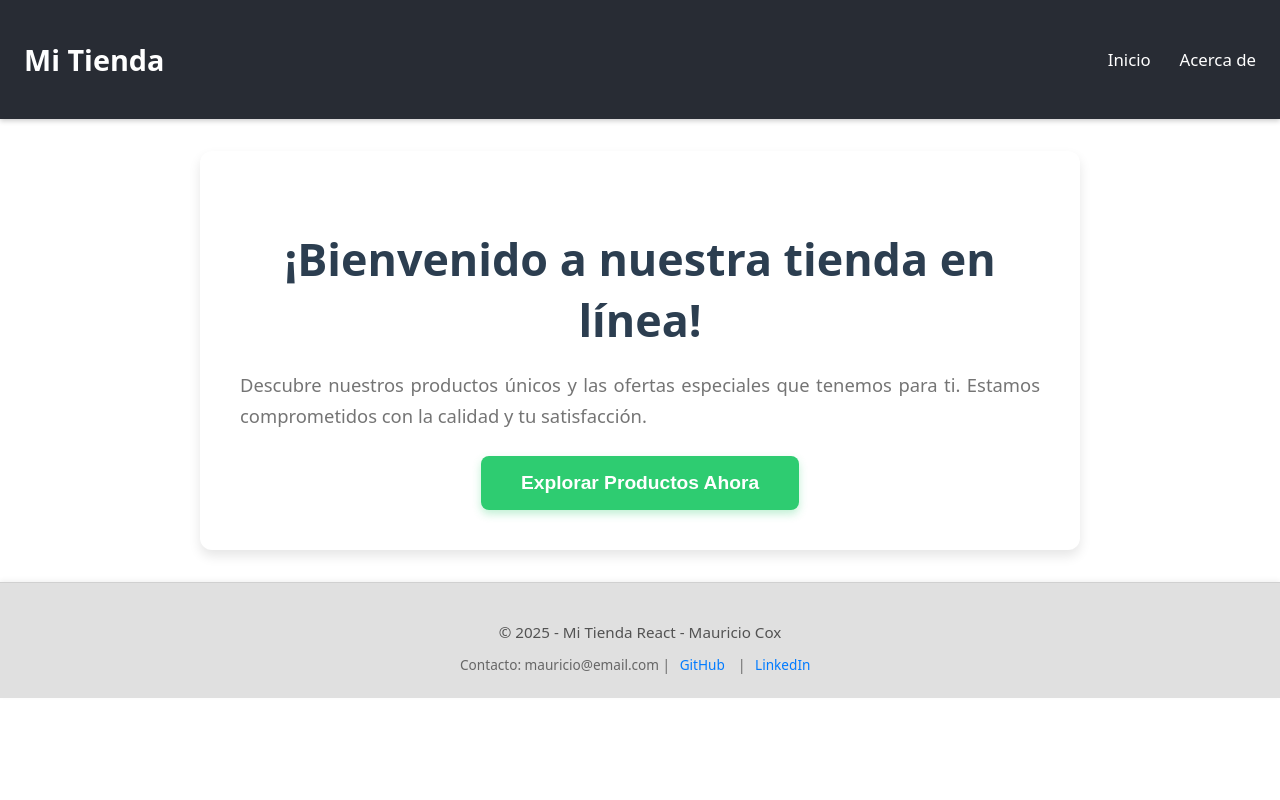
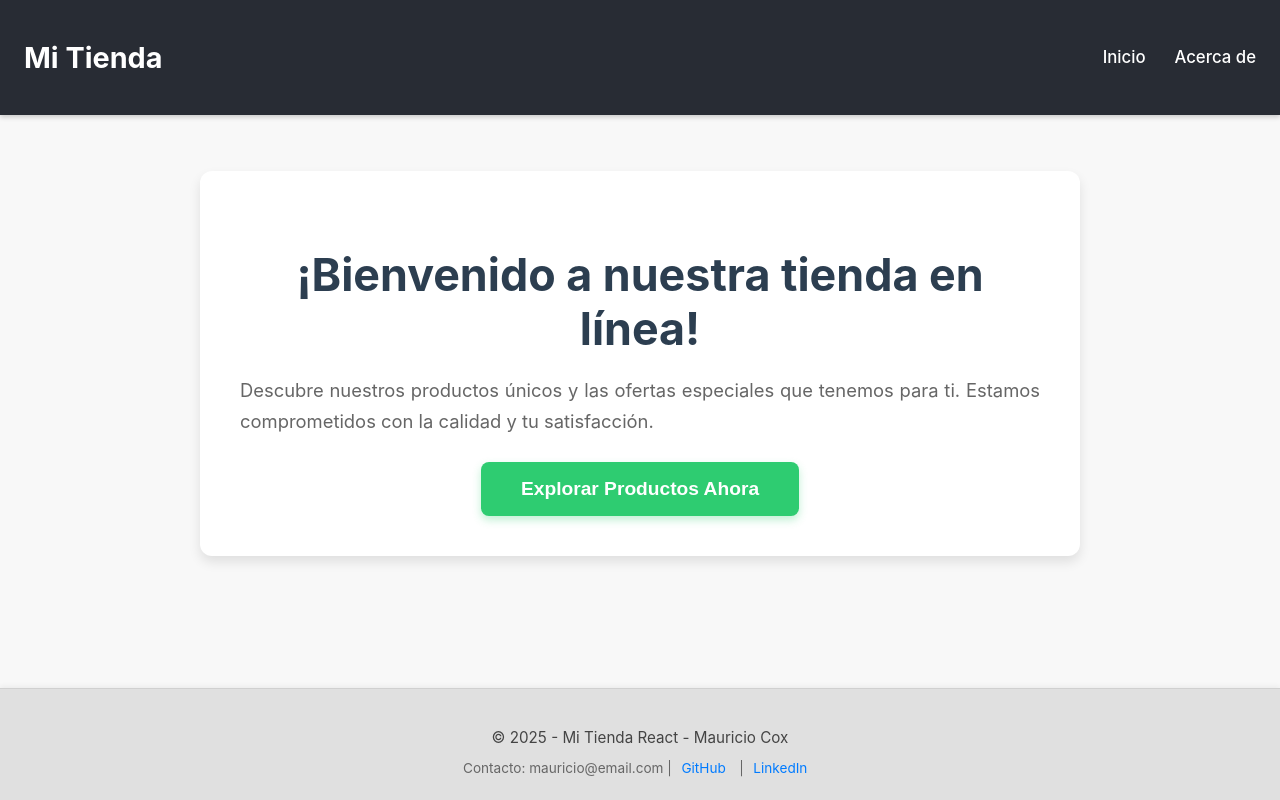
Before and after one commit to coxmau77/PIF_react, a React (Vite) app: page / in a window 1280 px wide. Built offline with nearby package versions, Linux system fonts and the light colour scheme.

Commit message:
chore: CSS config Grid templates area

```diff
--- a/src/index.css
+++ b/src/index.css
@@ -1,8 +1,32 @@
+/* Los estilos del body se mantienen simples */
 body {
-  font-family: system-ui, -apple-system, BlinkMacSystemFont, 'Segoe UI', Roboto, Oxygen, Ubuntu, Cantarell, 'Open Sans', 'Helvetica Neue', sans-serif;
   margin: 0;
+  font-family: -apple-system, BlinkMacSystemFont, 'Segoe UI', 'Roboto', 'Oxygen',
+    'Ubuntu', 'Cantarell', 'Fira Sans', 'Droid Sans', 'Helvetica Neue',
+    sans-serif;
+  -webkit-font-smoothing: antialiased;
+  -moz-osx-font-smoothing: grayscale;
+  background-color: #f8f8f8;
+  color: #333;
 }
 
-p {
-  opacity: 0.9;
+#root {
+  display: grid;
+  grid-template-rows: auto 1fr auto;
+  grid-template-columns: 1fr;
+  grid-template-areas:
+    "nav"
+    "main"
+    "footer";
+  min-height: 100vh;
+  width: 100%;
 }
+
+main {
+  grid-area: main;
+  padding: 1.5rem;
+  max-width: 1200px;
+  margin: 0 auto;
+  width: 100%;
+  box-sizing: border-box;
+}
--- a/src/layout/Footer/Footer.module.css
+++ b/src/layout/Footer/Footer.module.css
@@ -1,6 +1,5 @@
 /* src/layout/Footer/Footer.module.css */
 footer {
-    /* Estilos aplicados directamente a la etiqueta footer */
     text-align: center;
     padding: 1.5rem;
     margin-top: auto;
@@ -9,16 +8,15 @@
     background-color: #e0e0e0;
     color: #555;
     font-size: 0.95rem;
+    grid-area: footer;
 }
 
 footer p {
-    /* Estilos para <p> dentro de <footer> */
     margin-bottom: 0.5rem;
     color: #444;
 }
 
 footer small {
-    /* Estilos para <small> dentro de <footer> */
     display: block;
     font-size: 0.85rem;
     color: #666;
@@ -26,7 +24,6 @@
 }
 
 footer a {
-    /* Estilos para <a> dentro de <footer> */
     color: #007bff;
     text-decoration: none;
     margin: 0 0.6rem;
--- a/src/layout/Nav/Nav.module.css
+++ b/src/layout/Nav/Nav.module.css
@@ -8,14 +8,15 @@
   justify-content: space-between;
   align-items: center;
   z-index: 1000;
+  grid-area: nav;
 }
 
-nav h1 { /* Estilos para <h1> dentro de <nav> */
+nav h1 {
   font-size: 1.8rem;
   font-weight: bold;
 }
 
-nav h1 a { /* Estilos para <a> dentro de <h1> dentro de <nav> */
+nav h1 a {
   color: white;
   text-decoration: none;
   transition: color 0.3s ease;
@@ -25,7 +26,7 @@
   color: #61dafb;
 }
 
-nav ul { /* Estilos para <ul> dentro de <nav> */
+nav ul {
   display: flex;
   list-style: none;
   margin: 0;
@@ -33,7 +34,7 @@
   gap: 1.8rem;
 }
 
-nav ul li a { /* Estilos para <a> dentro de <li> dentro de <ul> dentro de <nav> */
+nav ul li a {
   color: white;
   text-decoration: none;
   font-weight: 500;
```
